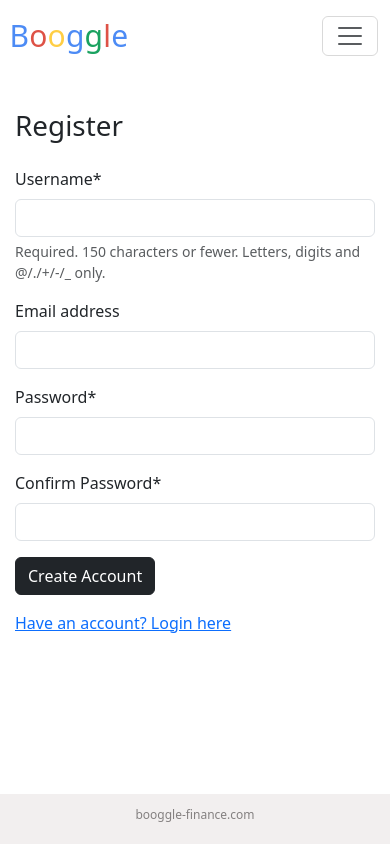
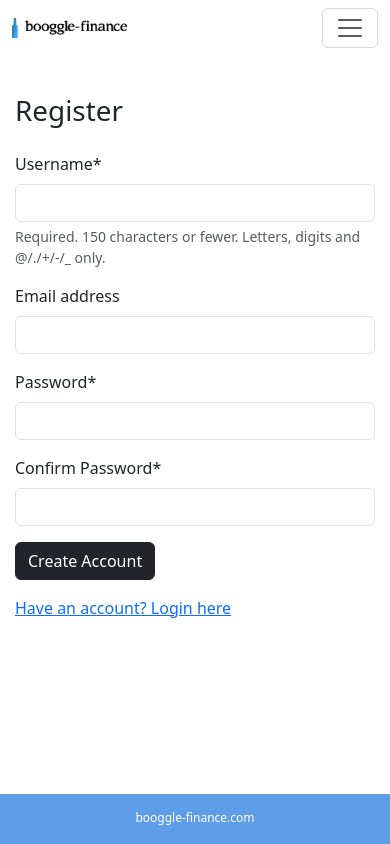
Before and after one commit to andythomasdotpy/booggle_deploy, a Django app: page /register in a window 390 px wide. Run offline with Django 4.2, Linux system fonts and the light colour scheme; some libraries are stand-ins or nearby versions.

Commit message:
Added blue background to footer and added logo to navbar

```diff
--- a/static/valuator/css/navbar.css
+++ b/static/valuator/css/navbar.css
@@ -32,9 +32,9 @@ nav div a .colorGreen{
 .fixed-footer{
     width: 100%;
     position: fixed;
-    background: rgb(242, 239, 239);
+    background: rgb(94	158	233	);
     padding: 12px 0;
-    color: rgb(132, 128, 128);
+    color: rgb(255, 255, 255);
     text-align: center;
     height: 50px;
     font-size: 12px;
@@ -48,3 +48,33 @@ nav div a .colorGreen{
 .fixed-footer{
     bottom: 0;
 }
+
+.pStyle{
+    padding-top: 3px;
+}
+
+.logoImg{
+    width: 173;
+    height: 30;
+}
+
+@media (max-width: 1100px){
+    .logoImg{
+        width: 144.5px;
+        height: 25px;
+    }
+}
+
+@media (max-width: 800px){
+    .logoImg{
+        width: 115px;
+        height: 20px;
+    }
+}
+/*
+@media (max-width: 500px){
+    .logoImg{
+        width: 144.5px;
+        height: 15px;
+    }
+} */
--- a/templates/navbar.html
+++ b/templates/navbar.html
@@ -5,17 +5,18 @@
     <link href="{% static 'valuator/css/navbar.css' %}" rel="stylesheet">
 {% endblock %}
 
-<nav id="navColor" class="navbar navbar-expand-lg bg-white">
+<nav id="navColor" class="navbar navbar-expand-lg bg-white remove-padding">
     <div class="container">
-      <a class="navbar-brand" href="{% url "search" %}">
-        <span class="colorBlue">B</span>
+        <a class="navbar-brand" href="{% url "search" %}">
+        {% comment %} <span class="colorBlue">B</span>
         <span class="colorRed">o</span>
         <span class="colorYellow">o</span>
         <span class="colorBlue">g</span>
         <span class="colorGreen">g</span>
         <span class="colorRed">l</span>
-        <span class="colorBlue">e</span>
-      </a>
+        <span class="colorBlue">e</span> {% endcomment %}
+        <img class="logoImg" src="{% static "images/cover-trimmy.jpg"%}" alt="Booggle Logo">
+    </a>
       <button class="navbar-toggler" type="button" data-bs-toggle="collapse" data-bs-target="#navbarNav" aria-controls="navbarNav" aria-expanded="false" aria-label="Toggle navigation">
         <span class="navbar-toggler-icon"></span>
       </button>
@@ -60,5 +61,5 @@
   </nav>
 
   <footer class="fixed-footer">
-    <p>booggle-finance.com</p>
+    <p class="pStyle" >booggle-finance.com</p>
 </footer>
--- a/valuator/templates/valuator/search.html
+++ b/valuator/templates/valuator/search.html
@@ -15,6 +15,7 @@
     <div class="form-div container mt-5">
         <div class="container1">
             <img class="main-img mb-4" src="{{ single_bottle.photo_url }}" alt="{{ single_bottle.actual_bottle }}" >
+            {% comment %} <img class="main-img-logo mb-4" src="{% static "images/cover.png" %}"> {% endcomment %}
             <form action="{% url "search-results" %}" method="POST" class="form">
                 {% csrf_token %}
                 <input type="text" name="search_box" placeholder="Search Booggle" class="search-field" />
```
Also changed, not shown: static/valuator/css/search.css (+7 -0 lines), valuator/static/valuator/css/navbar.css (+32 -2 lines), valuator/static/valuator/css/search.css (+7 -0 lines), static/images/cover-trimmy.jpg (added), static/images/cover.png (added), static/images/logo.png (added), valuator/static/images/cover-trimmy.jpg (added), valuator/static/images/cover.png (added), valuator/static/images/logo.png (added).
